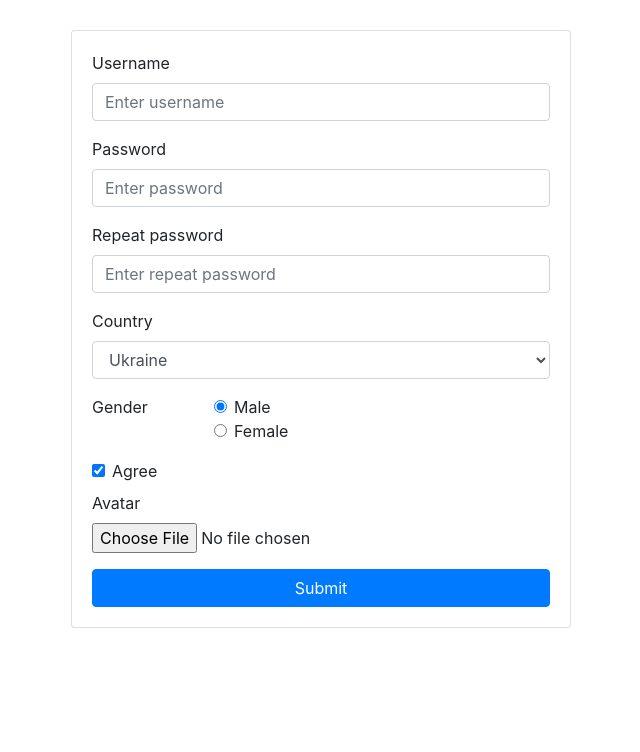
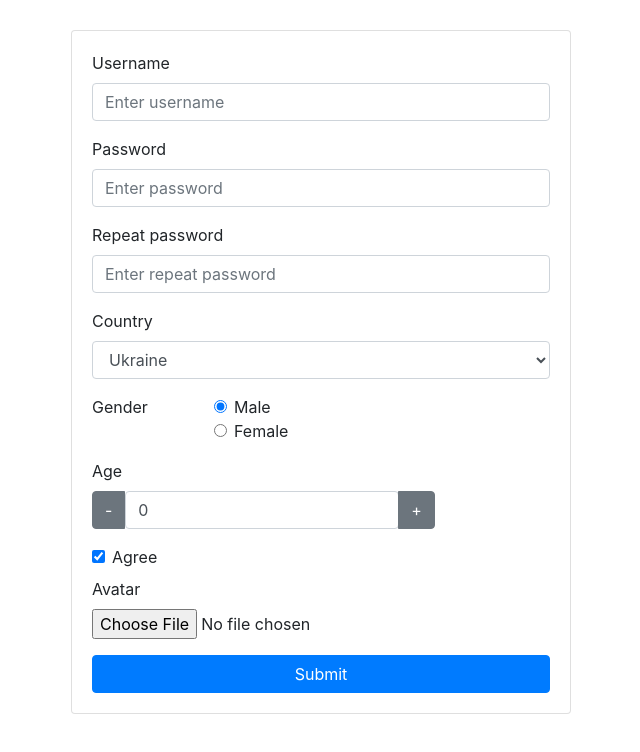
Before and after one commit to Ketino-94/form-react, a React (Create React App) app: page / in a window 1280 px wide. Shown: the top 752 px of the page, without its empty margins (319-959 px from the left). Built offline with nearby package versions, Linux system fonts and the light colour scheme.

Commit message:
add input type number

```diff
--- a/src/components/App.js
+++ b/src/components/App.js
@@ -13,6 +13,7 @@ export default class App extends Component {
     gender: 'male',
     agree: true,
     avatar: '',
+    age: 0 ,
     errors: {
       username: false,
       password: false,
@@ -80,12 +81,50 @@ export default class App extends Component {
     ));
   }
 
+  decrementAge = () => {
+    this.setState(prevState => ({
+      age: prevState.age - 1
+    }),
+    () => {
+      if(this.state.age < 3) {
+        this.setState({
+          errors: {
+            age: "Must be more 3"
+          }
+        })
+      } else {
+        this.setState({
+          errors: {
+            age: false
+          }
+        })
+      }
+    })
+  }
+
+  incrementAge = () => {
+    this.setState(prevState => ({
+      age: prevState.age + 1
+    }),
+    () => {
+      if(this.state.age < 3) {
+        this.setState({
+          errors: {
+            age: "Must be more 3"
+          }
+        })
+      } else {
+        this.setState({
+          errors: {
+            age: false
+          }
+        })
+      }
+    } )
+  }
+
   render() {
     // console.log(this);
-
-    // const getCountries = countries.map(country => (
-    //   <option key={country.id} value={country.id}>{country.name}</option>
-    // ));
 
     return(
       <div className="form-container card">
@@ -166,6 +205,25 @@ export default class App extends Component {
               </div>
             </div>
           </fieldset>
+          <div className="form-group">
+             <div> <label>Age</label></div>
+             <div className="btn-group">
+                <button type="button"
+                        className="btn btn-secondary"
+                        onClick={this.decrementAge}> - </button>
+                <input type="number"
+                        className="form-control"
+                        placeholder="Enter age"
+                        name="age"
+                        value={this.state.age}
+                        onChange={this.onChange}/>
+                <button type="button"
+                        className="btn btn-secondary"
+                        onClick={this.incrementAge}> + </button>
+             </div>
+             {this.state.errors.age ? (
+            <div className="invalid-feedback" >{this.state.errors.age}</div>) : null}
+          </div>
           <div className="form-check mb-2">
             <input className="form-check-input"
                     type="checkbox"
```
